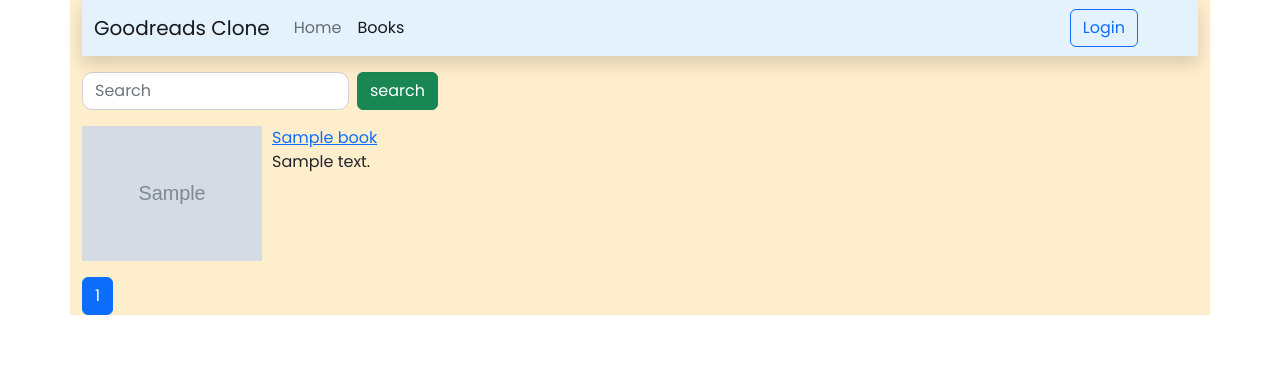
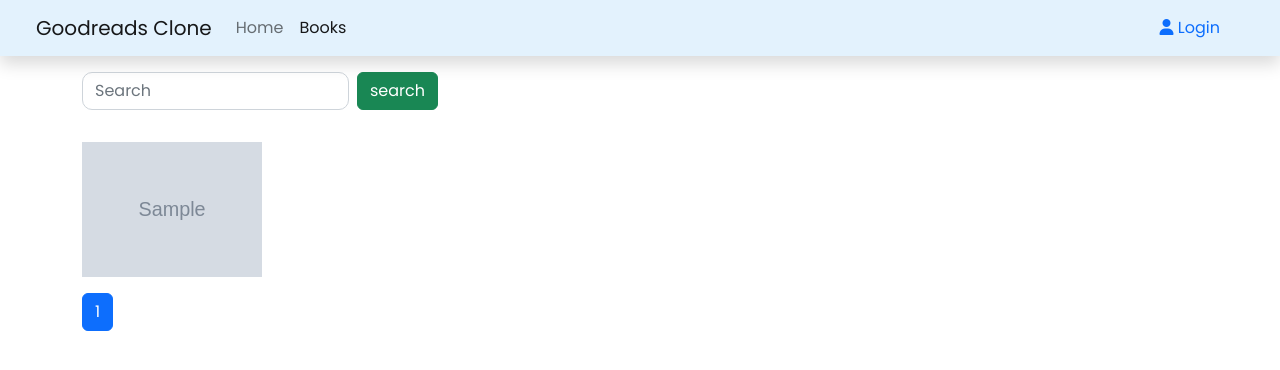
Before and after one commit to Khaydarfsd/goodreads-clone, a Django app: page /books/ in a window 1280 px wide. Shown: the top 370 px of the page. Run offline with Django 4.2, Linux system fonts and the light colour scheme; tables that the repository leaves empty hold one stand-in row (values such as "Sample post"); grey boxes marked "Sample" are stand-in pictures; parts of the project's set-up code (start-up, migrations or seed data) failed here and were passed over.

Commit message:
update templates

```diff
--- a/books/templates/books/list.html
+++ b/books/templates/books/list.html
@@ -4,6 +4,7 @@
 
 {% block content %}
 
+    <div class="">
         <div class="row">
             <div class="col-sm-10 col-md-4 mb-3">
                 <form class="d-flex" method="get">
@@ -15,21 +16,15 @@
 
         {% if page_obj %}
             {% for book in page_obj.object_list %}
-            <div class="row mb-3">
-                <div class="col-sm-10 col-md-2 ">
-                    <img class="cover-pic" src="{{ book.cover_picture.url }}" alt="Books picture">
-                </div>
-                <div class="col-sm-10 col-md-6">
-                    <a href="{% url 'books:detail' book.id %}">{{ book.title }}</a>
-                    <p>{{ book.description | truncatewords:70 }}</p>
-                </div>
-            </div>
+                <a class="mx-auto" href="{% url 'books:detail' book.id %}">
+                    <img class="cover-pic me-5 mt-3 text-decoration-none" src="{{ book.cover_picture.url }}" alt="Books picture">
+                </a>
             {% endfor %}
         {% else %}
             No books found.
         {% endif %}
 
-        <nav aria-label="...">
+        <nav aria-label="..." class="mt-3 ">
           <ul class="pagination">
             {% if page_obj.has_previous %}
             <li class="page-item"><a class="page-link" href="?page=1">&laquo; first</a></li>
@@ -46,6 +41,7 @@
             {% endif %}
           </ul>
         </nav>
+    </div>
 
 
 {% endblock content %}
--- a/books/views.py
+++ b/books/views.py
@@ -23,7 +23,7 @@ class BooksView(View):
         if search_query:
             books = books.filter(title__icontains=search_query)
 
-        page_size = request.GET.get('page_size', 4)
+        page_size = request.GET.get('page_size', 18)
         paginator = Paginator(books, page_size)
 
         page_num = request.GET.get('page', 1)
--- a/static/css/main.css
+++ b/static/css/main.css
@@ -1,11 +1,10 @@
 body {
-    background-color: ;
+    background-color: #FFFFFF;
 }
 
 .container {
-    background-color: #FFEECC;
+    background-color: #ffffff;
 }
-
 
 .profile-pic {
     width: 150px;
@@ -40,3 +39,25 @@ body {
 .stars input:checked ~ label{
 	color: gold;
 }
+
+.media-1 {
+    text-align: left; }
+
+.media-1 img {
+    border-radius: 20px; }
+
+.media-1 .loc .icon-room {
+    position: relative; }
+
+.media-1 .loc .icon-room:after {
+    content: "";
+    width: 24px;
+    height: 24px;
+    background: rgba(26, 55, 77, 0.1);
+    position: absolute;
+    left: 50%;
+    top: 50%;
+    border-radius: 50%;
+    -webkit-transform: translate(-50%, -50%);
+    -ms-transform: translate(-50%, -50%);
+    transform: translate(-50%, -50%); }
--- a/templates/base.html
+++ b/templates/base.html
@@ -20,10 +20,10 @@
 </head>
 <body>
 
-    <div class="container">
+
 <nav class="navbar navbar-expand-lg sticky-top bg-light mb-3 shadow" style="background-color: #e3f2fd!important;">
   <div class="container-fluid">
-            <a class="navbar-brand" href="{% url 'landing_page' %}">Goodreads Clone</a>
+    <a class="navbar-brand ms-4" href="{% url 'landing_page' %}">Goodreads Clone</a>
     <button class="navbar-toggler" type="button" data-bs-toggle="collapse" data-bs-target="#navbarSupportedContent" aria-controls="navbarSupportedContent" aria-expanded="false" aria-label="Toggle navigation">
       <span class="navbar-toggler-icon"></span>
     </button>
@@ -52,13 +52,15 @@
                 </li>
             </ul>
           {% else %}
-                    <a class="btn btn-outline-primary" href="{% url 'users:login' %}">Login</a>
+            <a class="text-decoration-none" href="{% url 'users:login' %}"><i class="fa-solid fa-user"></i> Login</a>
           {% endif %}
       </div>
     </div>
   </div>
 </nav>
 
+
+        <div class="container">
             {% if messages %}
 
                 {% for message in messages %}
@@ -69,12 +71,12 @@
 
             {% endif %}
 
+
             {% block content %}
 
+            {% endblock content %}
+        </div>
 
-        {% endblock content %}
-
-    </div>
 
 
     <script src="https://cdn.jsdelivr.net/npm/bootstrap@5.2.3/dist/js/bootstrap.bundle.min.js" integrity="sha384-kenU1KFdBIe4zVF0s0G1M5b4hcpxyD9F7jL+jjXkk+Q2h455rYXK/7HAuoJl+0I4" crossorigin="anonymous"></script>
--- a/templates/home.html
+++ b/templates/home.html
@@ -8,7 +8,7 @@
         <div class="posts-content">
             <div class="row">
                 <div class="col-lg-6">
-                    <div class="card mb-4">
+                    <div class="card mb-4 shadow">
                       <div class="card-body">
                         <div class="media mb-3">
                           <img src="{{ review.user.profile_picture.url }}" class="d-block ui-w-40 rounded-circle" alt="">
--- a/users/templates/users/profile.html
+++ b/users/templates/users/profile.html
@@ -6,13 +6,11 @@
 
 
         <div class=" image d-flex flex-column justify-content-center align-items-center">
-            <button class="btn btn-light">
-                <img src="{{ user.profile_picture.url }}" class='profile-pic' alt="Profile picture">
-            </button>
+            <img src="{{ user.profile_picture.url }}" class='profile-pic' alt="Profile picture">
             <span class="name mt-3">{{ user.first_name }} {{ user.last_name }}</span>
             <span class="idd">@{{ user.username }}</span>
             <div class=" d-flex mt-2">
-                <a class="btn btn-dark" href="{% url 'users:profile_edit' %}">Edit profile</a>
+                <a class="btn btn-outline-success" href="{% url 'users:profile_edit' %}">Edit profile</a>
             </div>
             <div class="gap-3 mt-3 icons d-flex flex-row justify-content-center align-items-center">
                 <a href="#"><i class="fa-brands fa-twitter"></i></a>
```
Lines whose indentation alone changed are shown as unchanged.
